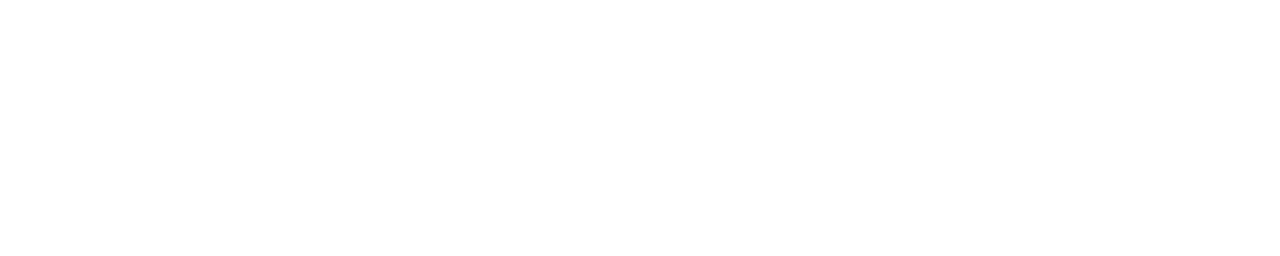
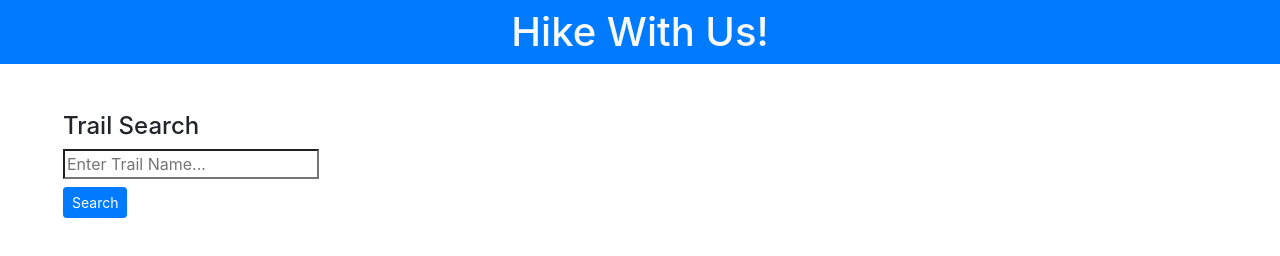
Before and after one commit to dillonpatino/Project-1, a plain HTML site: page index.html in a window 1280 px wide. Drawn offline with nearby package versions, Linux system fonts and the light colour scheme.

Commit message:
Made a trail search form

```diff
--- a/index.html
+++ b/index.html
@@ -1,12 +1,37 @@
-<!DOCTYPE html>
+<!doctype html>
 <html lang="en">
-<head>
-    <meta charset="UTF-8">
-    <meta http-equiv="X-UA-Compatible" content="IE=edge">
-    <meta name="viewport" content="width=device-width, initial-scale=1.0">
-    <title>Hiking Trails/Weather</title>
-</head>
-<body>
+  <head>
+    <title>Hike Trails/Weather</title>
+    <!-- Required meta tags -->
+    <meta charset="utf-8">
+    <meta name="viewport" content="width=device-width, initial-scale=1, shrink-to-fit=no">
 
-</body>
+    <!-- Bootstrap CSS -->
+    <link rel="stylesheet" href="https://stackpath.bootstrapcdn.com/bootstrap/4.3.1/css/bootstrap.min.css" integrity="sha384-ggOyR0iXCbMQv3Xipma34MD+dH/1fQ784/j6cY/iJTQUOhcWr7x9JvoRxT2MZw1T" crossorigin="anonymous">
+  </head>
+  <body>
+      <header class="bg-primary">
+        <h1 class="p-2 text-light text-center">Hike With Us!</h1>
+      </header>
+
+      <div class="m-4 p-4">
+        <div class="col-md-12">
+            <div class="row">
+
+                <div class="col-md-3">
+                    <h4>Trail Search</h4>
+                    <form class="form-inline" id="search-form">
+                        <input type="search" class="form-contorl mb-2" id="cityname" placeholder="Enter Trail Name...">
+                    </form>
+                    <button type="button" class="btn btn-primary btn-sm">Search</button>
+                </div>
+            </div>
+        </div>
+      </div>
+    <!-- Optional JavaScript -->
+    <!-- jQuery first, then Popper.js, then Bootstrap JS -->
+    <script src="https://code.jquery.com/jquery-3.3.1.slim.min.js" integrity="sha384-q8i/X+965DzO0rT7abK41JStQIAqVgRVzpbzo5smXKp4YfRvH+8abtTE1Pi6jizo" crossorigin="anonymous"></script>
+    <script src="https://cdnjs.cloudflare.com/ajax/libs/popper.js/1.14.7/umd/popper.min.js" integrity="sha384-UO2eT0CpHqdSJQ6hJty5KVphtPhzWj9WO1clHTMGa3JDZwrnQq4sF86dIHNDz0W1" crossorigin="anonymous"></script>
+    <script src="https://stackpath.bootstrapcdn.com/bootstrap/4.3.1/js/bootstrap.min.js" integrity="sha384-JjSmVgyd0p3pXB1rRibZUAYoIIy6OrQ6VrjIEaFf/nJGzIxFDsf4x0xIM+B07jRM" crossorigin="anonymous"></script>
+  </body>
 </html>
```
